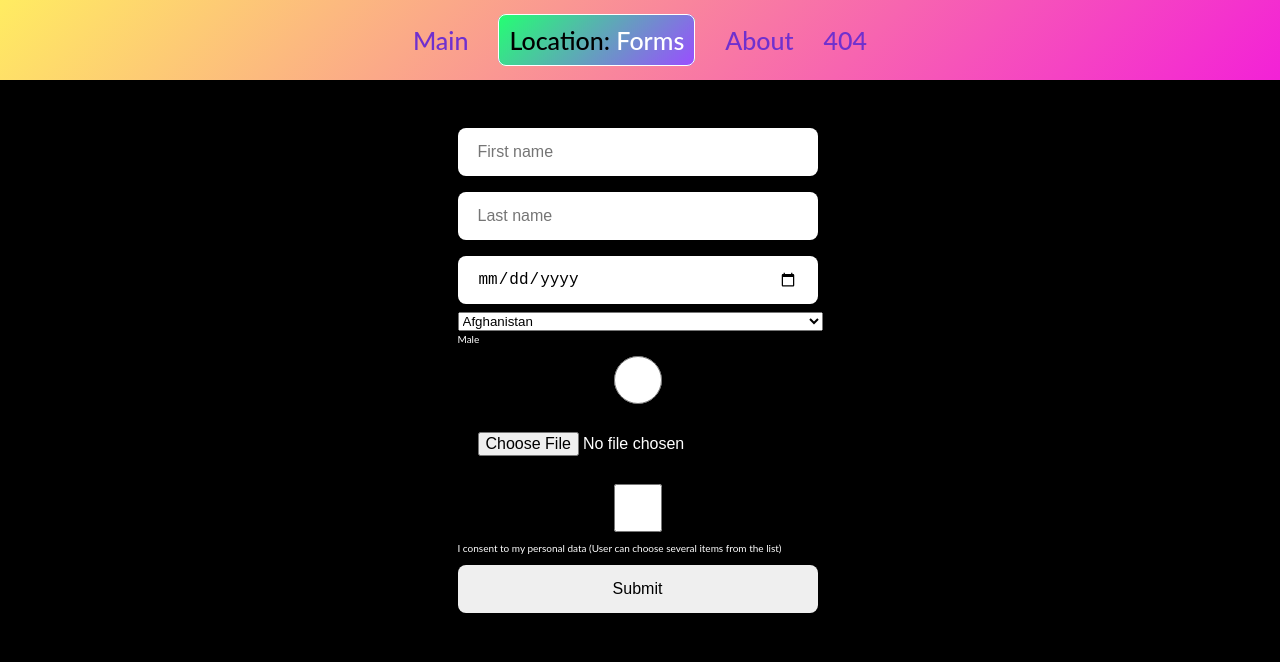
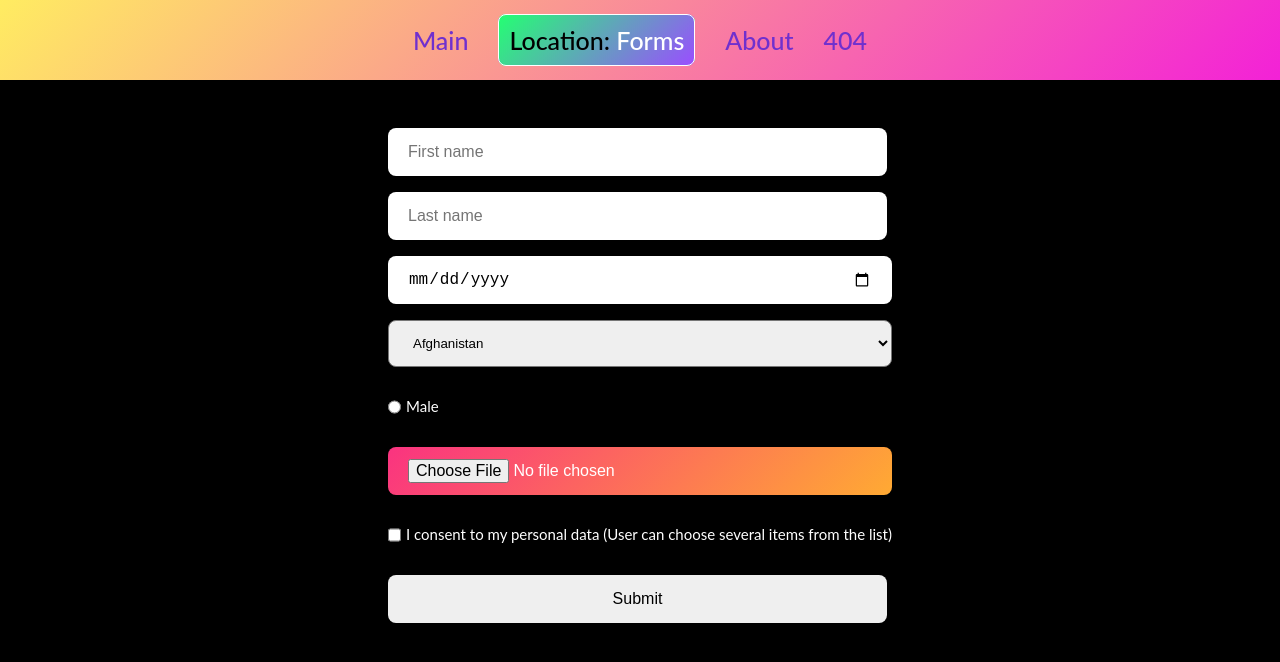
Before and after one commit to ekater1na/react-2023q1, a React (Vite) app: page /forms in a window 1280 px wide. Shown: the top 662 px of the page. Built offline with nearby package versions, Linux system fonts and the light colour scheme.

Commit message:
feat: update inputs style

```diff
--- a/src/components/Form/Form.scss
+++ b/src/components/Form/Form.scss
@@ -2,10 +2,36 @@
   display: flex;
   flex-direction: column;
 
+  label {
+    font-size: 1.5rem;
+  }
+
   input {
-    width: 360px;
     padding: 12px 20px;
     border-radius: 8px;
     margin: 8px 5px 8px 0;
+
+    &[type='date'] {
+      width: 100%;
+      margin: 8px 0;
+    }
+
+    &[type='file'] {
+      width: 100%;
+      margin: 8px 0;
+      background: linear-gradient(-45deg, #fa3, #fa3380);
+    }
+  }
+
+  select {
+    width: 100%;
+    padding: 14px 20px;
+    border-radius: 8px;
+    margin: 8px 0;
+  }
+
+  .field-row {
+    display: flex;
+    align-items: center;
   }
 }
--- a/src/components/Form/Form.tsx
+++ b/src/components/Form/Form.tsx
@@ -77,17 +77,17 @@ class Form extends Component<FormProps, FormState> {
             </option>
           ))}
         </select>
-        <>
+        <div className="field-row">
+          <input type="radio" id="sex" ref={this.sex} placeholder="Sex" />
           <label htmlFor="sex">Male</label>
-          <input type="radio" id="sex" ref={this.sex} placeholder="Sex" />
-        </>
+        </div>
         <input type="file" ref={this.photo} placeholder="Photo" />
-        <>
+        <div className="field-row">
           <input type="checkbox" id="agreement" ref={this.agreement} placeholder="agreement" />
           <label htmlFor="agreement">
             I consent to my personal data (User can choose several items from the list)
           </label>
-        </>
+        </div>
         <input type="submit" value="Submit" />
       </form>
     );
--- a/src/pages/FormPage/FormPage.scss
+++ b/src/pages/FormPage/FormPage.scss
@@ -16,6 +16,7 @@
     grid-template-columns: repeat(auto-fit, minmax(30rem, 1fr));
     align-items: start;
   }
+
   @media (max-width: 60em) {
     .grid {
       grid-gap: 3rem;
```
